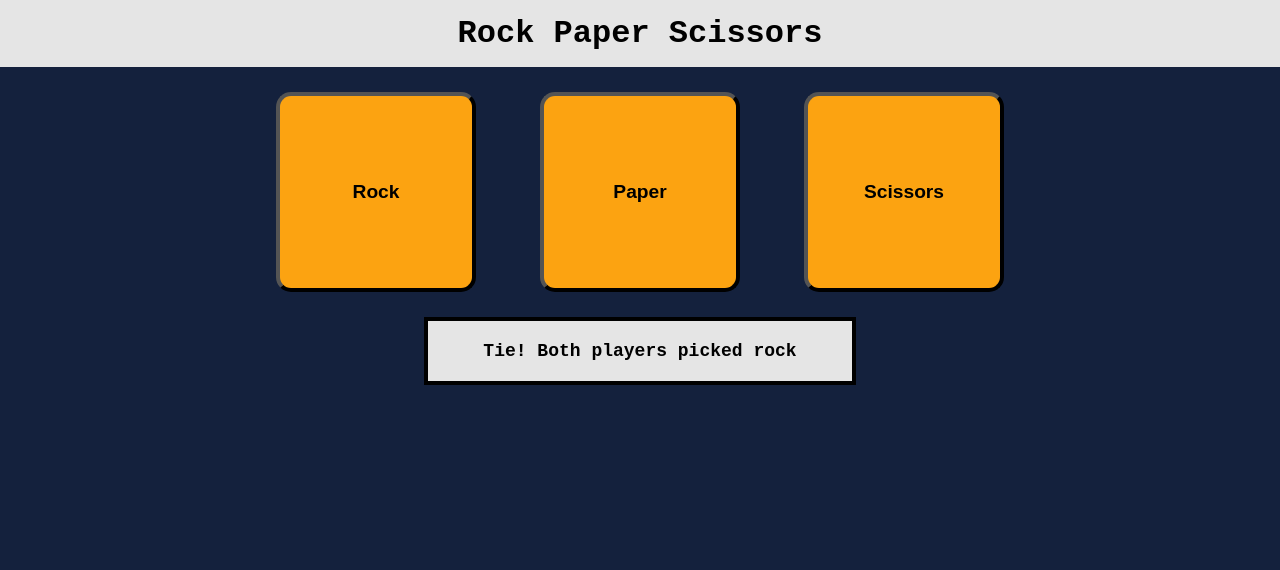
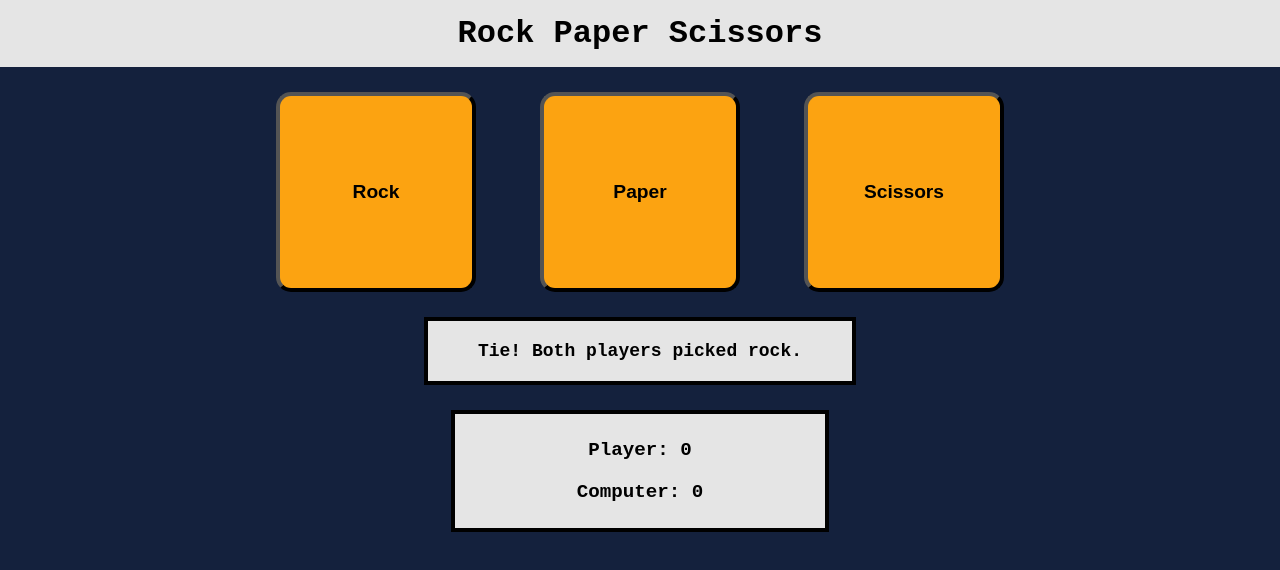
Before and after one commit to CRSpeight/Odin-Rock-Paper-Scissors, a plain HTML site: page index.html in a window 1280 px wide. Both pictures are taken after a click on the button "Rock". Drawn offline with Linux system fonts and the light colour scheme.

Commit message:
R2 initial requirements complete

```diff
--- a/index.html
+++ b/index.html
@@ -20,5 +20,10 @@
     </div>
 
     <div id="result"></div>
+
+    <div id="scores">
+      <p>Player: <span id="playerScore">0</span></p>
+      <p>Computer: <span id="computerScore">0</span></p>
+    </div>
   </body>
 </html>
--- a/script.js
+++ b/script.js
@@ -1,12 +1,35 @@
 const CHOICES = ["rock", "paper", "scissors"];
+const SCORE = { player: 0, computer: 0 };
 
 const buttons = document.querySelectorAll("button");
 buttons.forEach((button) => {
   button.addEventListener("click", () => {
     let result = playRound(button.id, getComputerChoice());
+    if (gameOverCheck()) {
+      result += gameOverCheck();
+    }
     displayResult(result);
+    displayScore();
   });
 });
+
+displayScore();
+
+function gameOverCheck() {
+  if (Math.max(SCORE.player, SCORE.computer) < 5) {
+    return false;
+  }
+  if (SCORE.computer > SCORE.player) {
+    return "Computer wins!";
+  }
+  return "Player wins!";
+}
+
+function displayScore() {
+  const playerScore = document.querySelector("#playerScore");
+  playerScore.innerHTML = `${SCORE.player}`;
+  computerScore.innerHTML = `${SCORE.computer}`;
+}
 
 function displayResult(message) {
   const result = document.querySelector("#result");
@@ -24,16 +47,18 @@ function playRound(playerSelection, computerSelection) {
   }
 
   if (playerChoice === computerSelection) {
-    return `Tie! Both players picked ${playerChoice}`;
+    return `Tie! Both players picked ${playerChoice}. `;
   }
   if (
     (playerChoice === "rock" && computerSelection == "scissors") ||
     (playerChoice === `paper` && computerSelection === "rock") ||
     (playerChoice === "scissors" && computerSelection === "paper")
   ) {
-    return `You win! ${playerChoice} beats ${computerSelection}`;
+    SCORE.player++;
+    return `You win! ${playerChoice} beats ${computerSelection}! `;
   } else {
-    return `You lose! ${computerSelection} beats ${playerChoice}`;
+    SCORE.computer++;
+    return `You lose! ${computerSelection} beats ${playerChoice}! `;
   }
 }
 function getComputerChoice() {
--- a/style.css
+++ b/style.css
@@ -21,6 +21,25 @@ button {
   border-radius: 15px;
   border-width: 4px;
   font-size: larger;
+}
+
+#scores {
+  background-color: #e5e5e5;
+  color: black;
+  display: flex;
+  flex-direction: column;
+  width: 25%;
+  margin: 0 auto;
+  padding: 25px;
+  font-weight: bold;
+  align-items: center;
+  gap: 20px;
+  border: 4px solid black;
+  font-size: larger;
+}
+
+p {
+  margin: 0;
 }
 
 #result {
```
